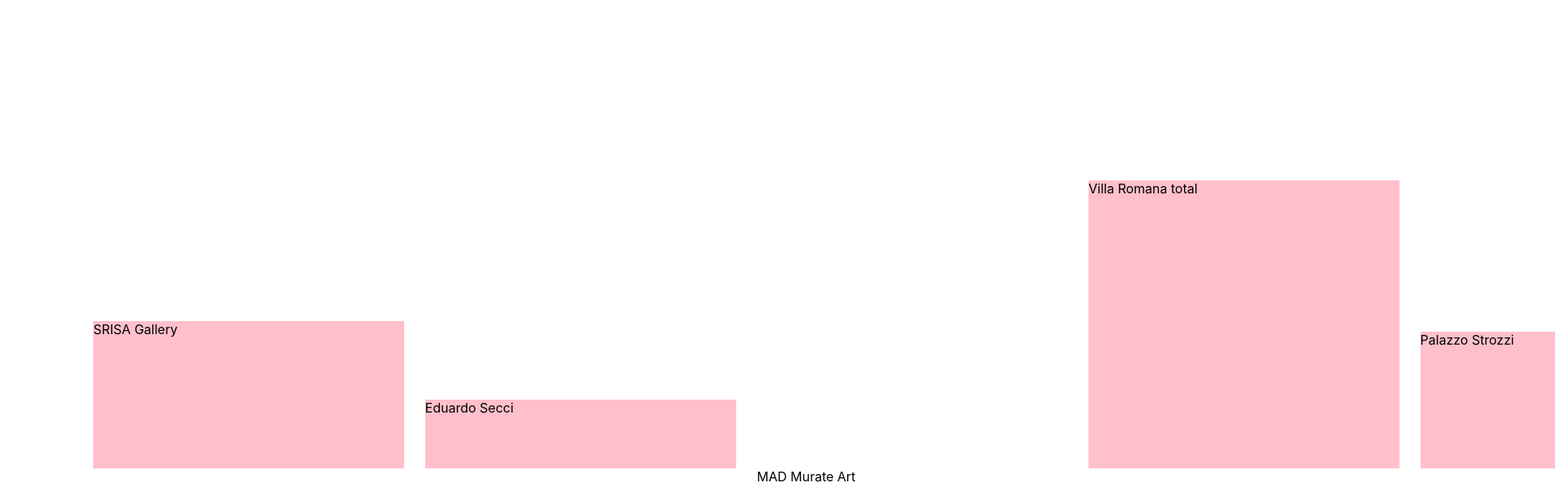
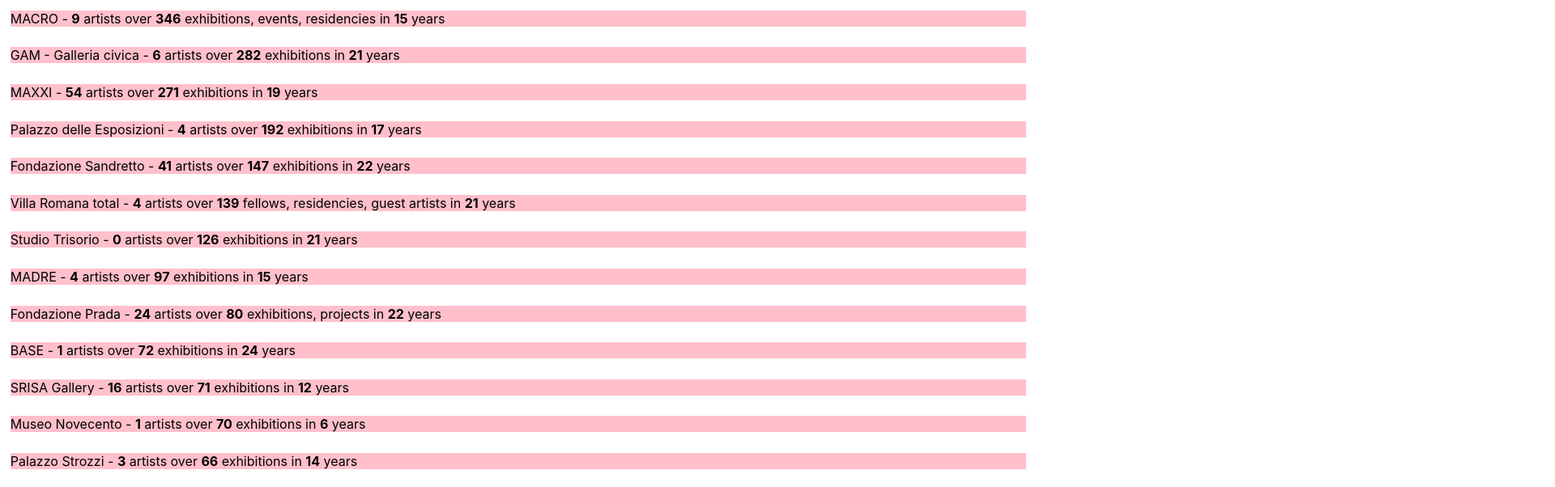
Before and after one commit to ArchiMidi/AAD_Charts_proportions, a React (Create React App) app: page /rect in a window 1280 px wide. Shown: the top 602 px of the page at 81% size, 1920 px wide, since content can reach past the window. Built offline with nearby package versions, Linux system fonts and the light colour scheme.

Commit message:
sort list

```diff
--- a/src/pages/Rectangles.js
+++ b/src/pages/Rectangles.js
@@ -8,26 +8,34 @@ export default function Rectangles(props) {
     return (
         <div style={{
             display: 'flex',
-            flexDirection: 'row-reverse',
-            flexWrap: 'wrap-reverse',
-            width: '200vw',
+            // flexDirection: 'row-reverse',
+            flexDirection: 'column',
+            // flexWrap: 'wrap-reverse',
+            // width: '200vw',
+            width: '100vw',
             height:'',
         }}>
 
-            {dataArr.map((place, i) => {
+            {dataArr.sort((a, b)=>b[1].totalNumberOfExhibitions - a[1].totalNumberOfExhibitions).map((place, i) => {
                 const name = place[0];
+
+            {/* totalNumberOfExhibitions: sumMixedValuesArray([line[28], line[29], line[30], line[31]]), */}
+            {/* yearsValues, */}
+            {/* AADArtistsTotal: sumMixedValuesArray(yearsValues), */}
+            {/* yearsWithAADAmount: yearsValues.filter(val => val > 0).length, */}
+            {/* yearsWithDataAmount */}
                 const info = place[1];
                 const height = info.totalNumberOfExhibitions / 5
                 return (
                     <div className='proportionateFrame' key={'frame' + name}
                         style={{
-                            minWidth: '30vw',
-                            height: `${height}vw`,
+                            // minWidth: '30vw',
+                            // height: `${height}vw`,
                             margin: '1vw',
                             backgroundColor: 'pink'
                         }}
                     >
-                        {name}
+                        {name} - <b>{info.AADArtistsTotal}</b> artists over <b>{info.totalNumberOfExhibitions}</b> {info.kindOfEvents} in <b>{info.yearsWithDataAmount}</b> years
                     </div>
                 )
             })}
--- a/src/utils/dataMap.js
+++ b/src/utils/dataMap.js
@@ -60,6 +60,7 @@ export default function mapArr() {
         // console.log(line[0], yearsValues)
         mapped.set(line[0], {
             city: line[1],
+            kindOfEvents: line[2],
             totalNumberOfExhibitions: sumMixedValuesArray([line[28], line[29], line[30], line[31]]),
             yearsValues,
             AADArtistsTotal: sumMixedValuesArray(yearsValues),
```
